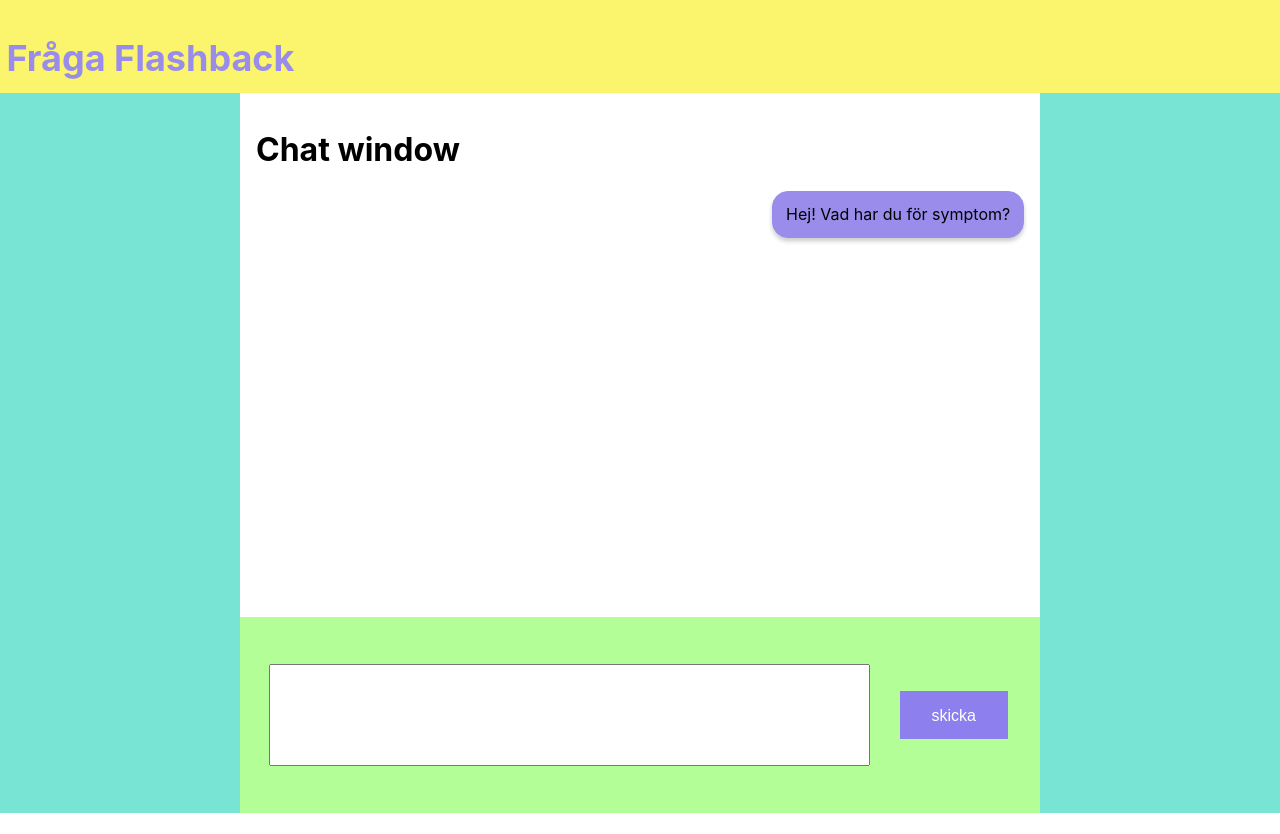
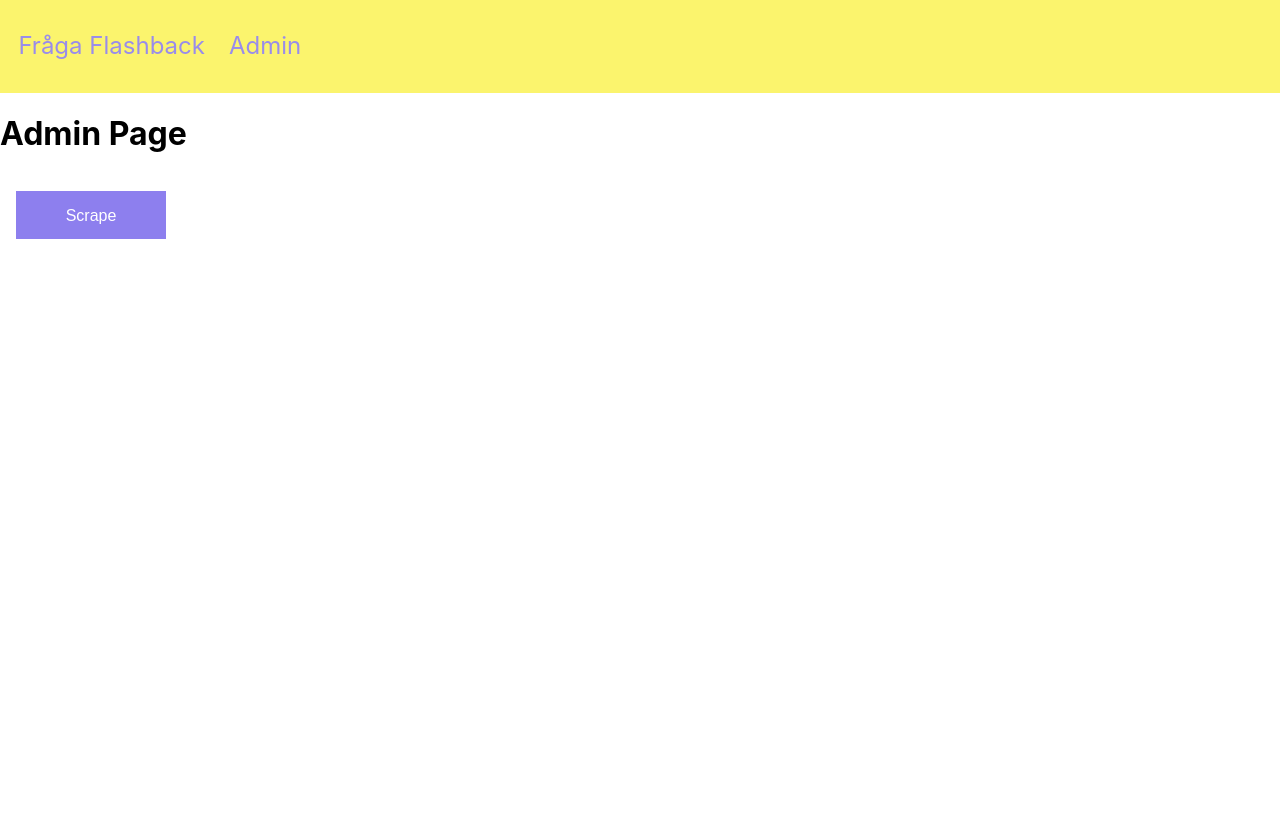
Before and after one commit to lucci-glitch/crema-react, a React (Create React App) app: page /admin in a window 1280 px wide. Before the commit the page ends 813 px from the top, so only its background shows below. Built offline with nearby package versions, Linux system fonts and the light colour scheme.

Commit message:
AdminPage without animations done

```diff
--- a/package.json
+++ b/package.json
@@ -9,6 +9,7 @@
     "axios": "^0.24.0",
     "react": "^17.0.2",
     "react-dom": "^17.0.2",
+    "react-router-dom": "^6.0.2",
     "react-scripts": "4.0.3",
     "web-vitals": "^1.1.2"
   },
--- a/src/App.css
+++ b/src/App.css
@@ -1,17 +1,48 @@
-.Nav-bar {
+.nav-bar {
   background-color: #FBF46D;
   display: flex;
+  align-items: center;
   font-size: 1.5rem;
-  color: #998CEB;
   padding: 0.4rem;
   height: 10vh;
 }
 
-.Chat-room {
+.nav-bar-brand {}
+
+.nav-bar-menu {}
+
+.nav-bar-item {
+  flex-grow: 0;
+  flex-shrink: 0;
+  color: #998CEB;
+  line-height: 1.5;
+  padding: 0.5rem 0.75rem;
+  position: relative;
+}
+
+a.nav-bar-item {
+  text-decoration: none;
+}
+
+.chat-room,
+.admin {
   height: 90vh;
 }
 
-.Chat-container {
+.container {
+  display: flex;
+  flex-direction: column;
+}
+
+.justify-content-center {
+  justify-content: center;
+}
+
+.text-center {
+  text-align: center;
+}
+
+.chat-container {
   display: flex;
   flex-direction: column;
   align-items: center;
@@ -19,7 +50,7 @@
   background-color: #77E4D4;
 }
 
-.Chat-window {
+.chat-window {
   display: flex;
   flex-direction: column;
   background-color: white;
@@ -29,7 +60,7 @@
   overflow: scroll;
 }
 
-.Action-bar {
+.action-bar {
   display: flex;
   background-color: #B4FE98;
   align-items: center;
@@ -38,17 +69,16 @@
   padding: 1em;
 }
 
-.App-link {
+.app-link {
   color: #61dafb;
 }
 
-input[id='Client-input']
-{
-    height: 6rem;
-    flex: 4 2 0;
-    padding-left: 10px;
-    text-decoration: none;
-    margin: 1em;
+input[id='Client-input'] {
+  height: 6rem;
+  flex: 4 2 0;
+  padding-left: 10px;
+  text-decoration: none;
+  margin: 1em;
 }
 
 button {
@@ -62,13 +92,14 @@
   display: inline-block;
   font-size: 16px;
   margin: 1em;
+  max-width: 150px;
 }
 
 button:hover {
   background-color: #8576e9;
 }
 
-.Message {
+.message {
   border: 1px solid #998CEB;
   border-radius: 1rem;
   box-shadow: 0 0.2rem 0.25rem rgba(0, 0, 0, 0.2);
@@ -76,12 +107,12 @@
   width: max-content;
 }
 
-.Message p {
+.message p {
   padding: 0.3rem;
   margin: 0.5rem;
 }
 
-.Message:nth-child(even) {
+.message:nth-child(even) {
   background-color: #998CEB;
   align-self: flex-end;
 }
@@ -90,6 +121,7 @@
   from {
     transform: rotate(0deg);
   }
+
   to {
     transform: rotate(360deg);
   }
--- a/src/App.js
+++ b/src/App.js
@@ -1,6 +1,8 @@
 import { useEffect } from "react";
+import { Routes, Route, Link } from "react-router-dom";
 import "./App.css";
 import NavBar from "./components/NavBar";
+import Admin from "./views/Admin";
 import ChatRoom from "./views/ChatRoom";
 
 const axios = require("axios");
@@ -21,9 +23,12 @@
     }, []);
 
     return (
-        <div className="App">
+        <div className="app">
             <NavBar></NavBar>
-            <ChatRoom></ChatRoom>
+            <Routes>
+                <Route path="/" element={<ChatRoom />} />
+                <Route path="/admin" element={<Admin />} />
+            </Routes>
         </div>
     );
 }
--- a/src/components/ActionBar.jsx
+++ b/src/components/ActionBar.jsx
@@ -15,7 +15,7 @@
     };
 
     return (
-        <div className="Action-bar">
+        <div className="action-bar">
             <input value={message.value} type="text" id="Client-input" onChange={handleChange} />
             <button
                 type="submit"
--- a/src/components/ChatWindow.js
+++ b/src/components/ChatWindow.js
@@ -23,7 +23,7 @@
 
     const replyToMessage = (message) => {
         async function getPost() {
-            const response = await client.get("/quotes/find", { params: { text: message } });
+            const response = await client.get("/quotes/find", { params: { inputMessage: message } });
             const reply = JSON.stringify(response.data.text).replace(/"/g, "");
             const timer = setTimeout(() => {
                 setMessages((messages) => [...messages, reply]);
@@ -41,7 +41,7 @@
 
     return (
         <>
-            <div className="Chat-window">
+            <div className="chat-window">
                 <h1>Chat window</h1>
                 {messages.map((message, index) => {
                     return <Message key={index} text={message}></Message>;
--- a/src/components/Message.js
+++ b/src/components/Message.js
@@ -2,7 +2,7 @@
 
 const Message = (props) => {
   return (
-    <div className='Message'>
+    <div className='message'>
        <p>{props.text}</p>
     </div>
   );
--- a/src/components/NavBar.js
+++ b/src/components/NavBar.js
@@ -1,10 +1,19 @@
 import React from "react";
+import { Link } from "react-router-dom";
 
 const NavBar = () => {
     return (
         <header>
-            <nav className="Nav-bar">
-                <h1>Fråga Flashback</h1>
+            <nav className="nav-bar">
+
+                <div className="nav-bar-brand">
+                    <Link className="nav-bar-item" to="/">Fråga Flashback</Link>
+                </div>
+
+                <div className="nav-bar-menu">
+                    <Link className="nav-bar-item" to="/admin">Admin</Link>
+                </div>
+
             </nav>
         </header>
     );
--- a/src/index.js
+++ b/src/index.js
@@ -1,12 +1,15 @@
 import React from 'react';
 import ReactDOM from 'react-dom';
+import { BrowserRouter } from "react-router-dom";
 import './index.css';
 import App from './App';
 import reportWebVitals from './reportWebVitals';
 
 ReactDOM.render(
   <React.StrictMode>
-    <App />
+    <BrowserRouter>
+      <App />
+    </BrowserRouter>
   </React.StrictMode>,
   document.getElementById('root')
 );
--- a/src/modules/Chat.js
+++ b/src/modules/Chat.js
@@ -4,7 +4,7 @@
 
 const Chat = () => {
   return (
-    <div className='Chat-container'>
+    <div className='chat-container'>
         <ChatWindow></ChatWindow>
     </div>
   );
--- /dev/null
+++ b/src/views/Admin.jsx
@@ -0,0 +1,43 @@
+import React from 'react';
+
+const axios = require("axios");
+
+const client = axios.create({
+    baseURL: "http://localhost:8080/crema-spring-0.0.1-SNAPSHOT/api",
+});
+
+const Admin = () => {
+
+    async function handleClick () {
+        console.log("Clicked button")
+        scrape();
+    };
+
+    async function scrape() {
+        console.log("Scrape threads")
+        const responseTitle = await client.post("/forumthreads/scrape");
+        console.log(responseTitle);
+        console.log("Scrape assemble")
+        const response = await client.post("/assemble");
+        console.log(response.data);
+        console.log("Done")
+    }
+
+    return (
+        <main className="admin">
+            <h1>Admin Page</h1>
+            <div className='container'>
+                <button
+                    type="button"
+                    onClick={() => {
+                        handleClick();
+                    }}
+                >
+                    Scrape
+                </button>
+            </div>
+        </main>
+    );
+};
+
+export default Admin;
--- a/src/views/ChatRoom.js
+++ b/src/views/ChatRoom.js
@@ -3,7 +3,7 @@
 
 const ChatRoom = () => {
   return (
-    <main className="Chat-room">
+    <main className="chat-room">
         <Chat></Chat>
     </main>
   );
```
Also changed, not shown: 1 other file (tests, documents, lock files or other folders).
